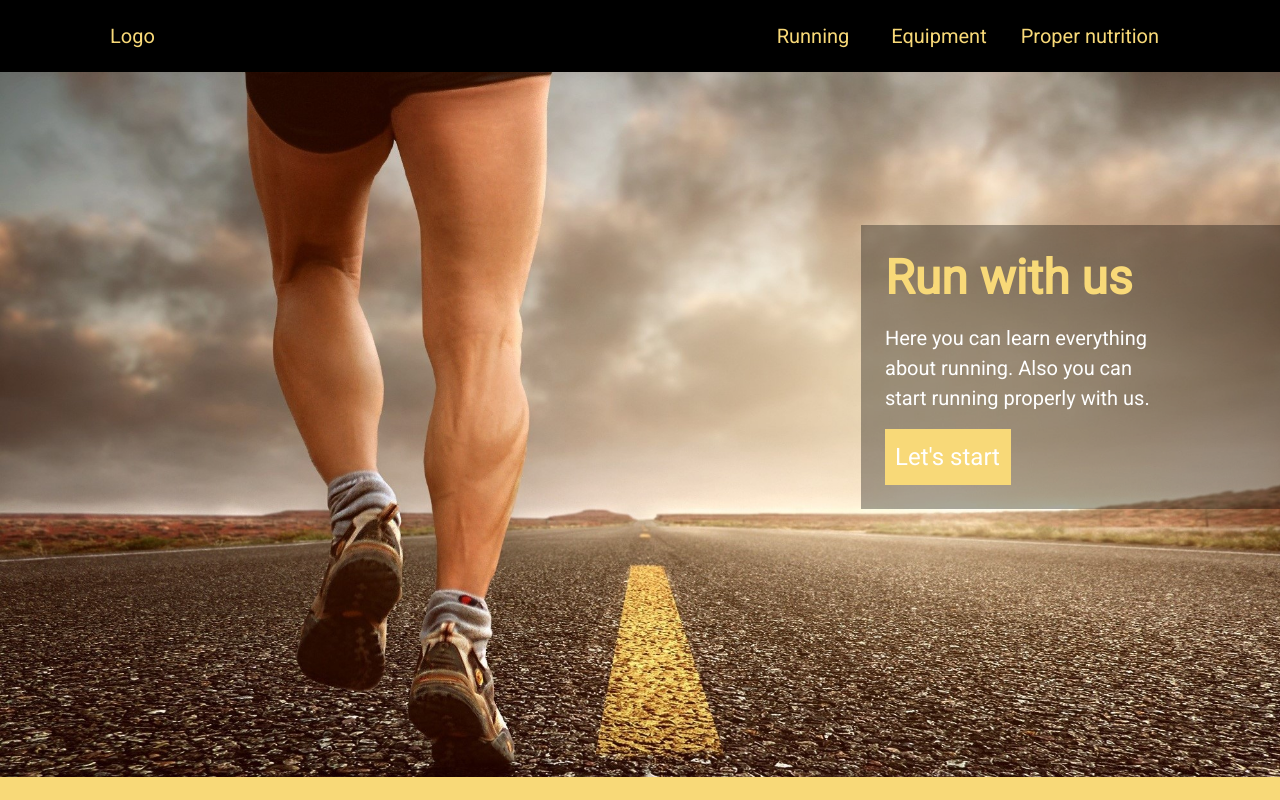
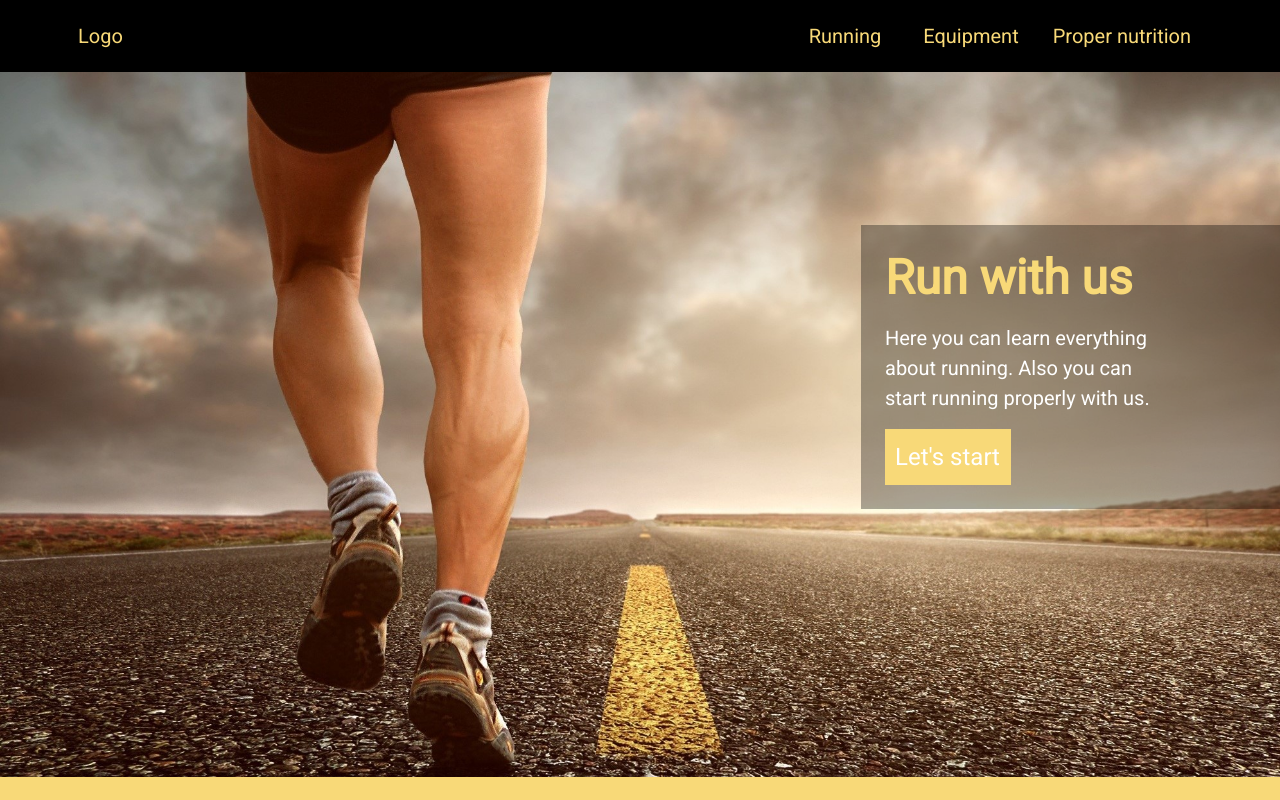
Before and after one commit to Yevhenii15/Running, a plain HTML site: page index.html in a window 1280 px wide. Shown: the top 800 px of the page. Drawn offline with nearby package versions, Linux system fonts and the light colour scheme.

Commit message:
margin navbar

```diff
--- a/index.html
+++ b/index.html
@@ -10,7 +10,7 @@
   <body>
 <!--Navbar-->
     <nav class="navbar navbar-expand-lg  bg-black">
-        <div class="container-fluid first mx-5">
+        <div class="container-fluid first mx-3">
           <a class="navbar-brand" style="color: #F8D978;" href="#">Logo</a>
           <button style="background-color: #F8D978;" class="navbar-toggler" type="button" data-bs-toggle="collapse" data-bs-target="#navbarToggleExternalContent" aria-controls="navbarToggleExternalContent" aria-expanded="false" aria-label="Toggle navigation">
             <span class="navbar-toggler-icon " ></span>
```
